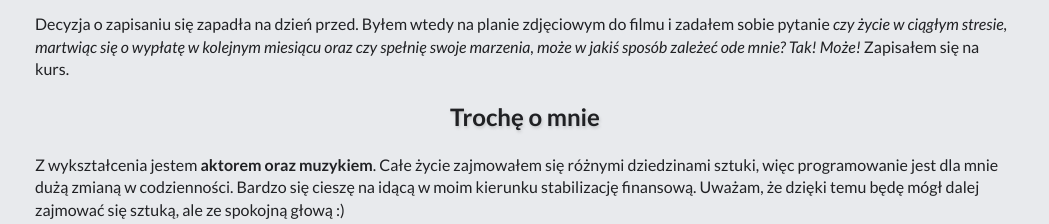
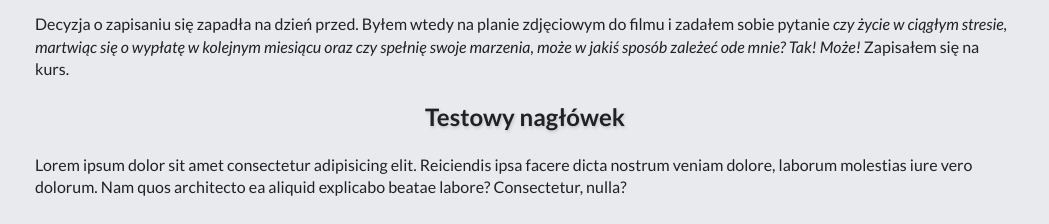
Before and after one commit to Rudolfini/homepage, a plain HTML site: page index.html in a window 1280 px wide. Shown: the part 724-948 px from the top of the page, without its empty margins (115-1164 px from the left). Drawn offline with nearby package versions, Linux system fonts and the light colour scheme.

Commit message:
added new test section

```diff
--- a/index.html
+++ b/index.html
@@ -68,6 +68,12 @@
                     kurs.
                 </p>
             </section>
+            <section class="section" id="nowy-akapit">
+                <h2 class="section__header">Testowy nagłówek</h2>
+                <p class="section__paragraph">
+                    Lorem ipsum dolor sit amet consectetur adipisicing elit. Reiciendis ipsa facere dicta nostrum veniam dolore, laborum molestias iure vero dolorum. Nam quos architecto ea aliquid explicabo beatae labore? Consectetur, nulla?
+                </p>
+            </section>
             <section class="section" id="o-mnie">
                 <h2 class="section__header">Trochę o mnie</h2>
                 <p class="section__paragraph">
```
